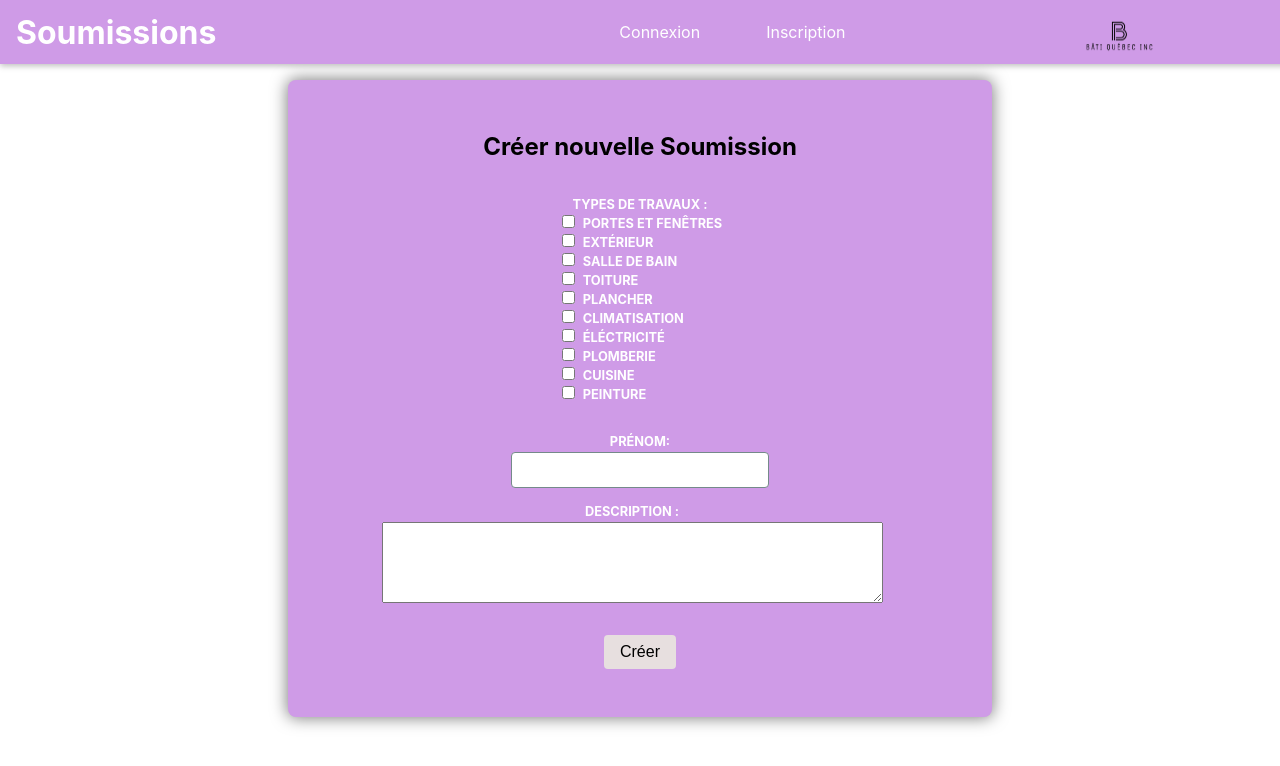
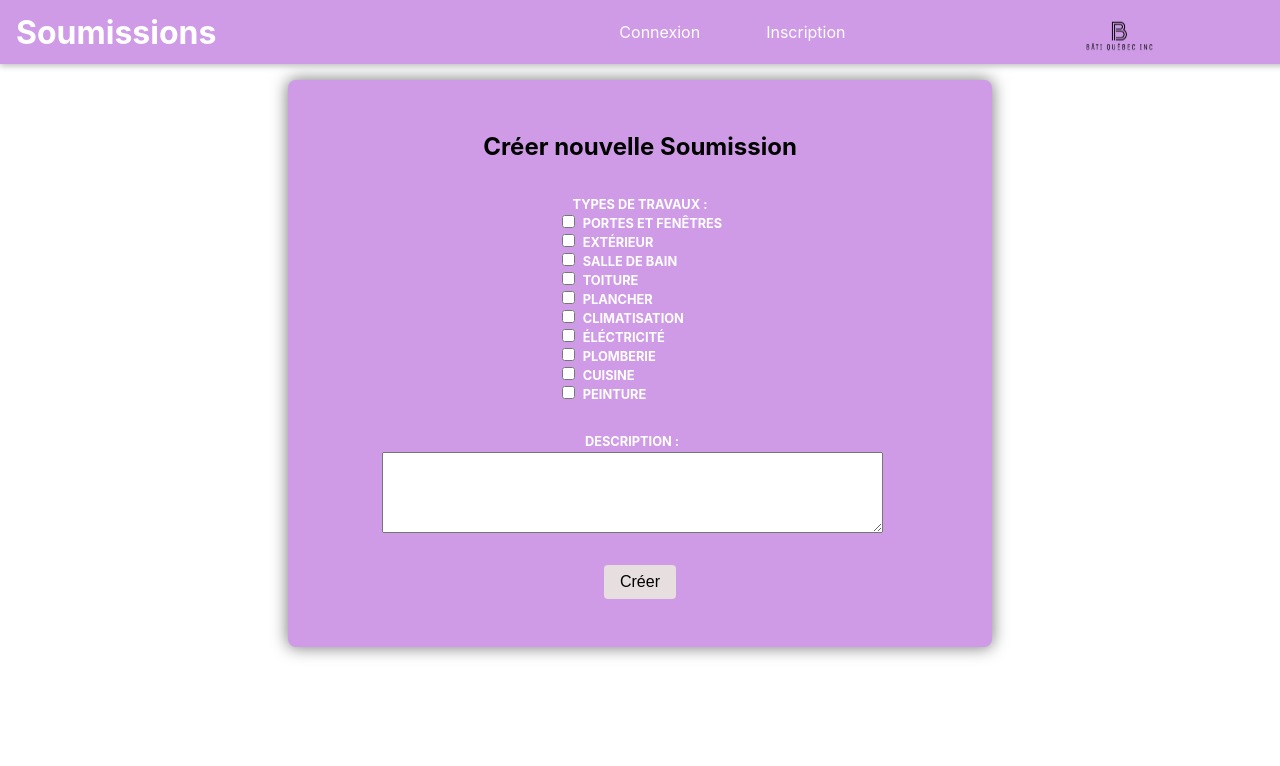
Before and after one commit to MyriamAssam/app-soumission, a React (Create React App) app in the folder Frontend/: page /add-soumi in a window 1280 px wide. Shown: the top 766 px of the page. Built offline with nearby package versions, Linux system fonts and the light colour scheme.

Commit message:
Ajustement informations soumission

```diff
--- a/Frontend/src/components/login/Login.jsx
+++ b/Frontend/src/components/login/Login.jsx
@@ -32,13 +32,13 @@ export default function Login(props) {
       const responseData = await response.json();
       console.log("1", responseData);
       auth.login(
-        responseData.userId,
+        responseData.user.id,
         responseData.token,
-        responseData.prenom,
-        responseData.email,
-        responseData.adresse,
-        responseData.telephone,
-        responseData.role.toLowerCase()
+        responseData.user.prenom,
+        responseData.user.email,
+        responseData.user.adresse,
+        responseData.user.telephone,
+        responseData.user.role
       );
 
 
--- a/Frontend/src/containers/AddSoumi.jsx
+++ b/Frontend/src/containers/AddSoumi.jsx
@@ -96,12 +96,6 @@ const AddSoumi = (props) => {
 
             </div>
 
-            <div className="controles-rows">
-                <div className="controles no-margin">
-                    <label>prénom: </label>
-                    <input type="prenomClient" name="prenomClient" defaultValue={prenomClient} />
-                </div>
-            </div>
 
 
             <div className="controles-rows">
```
